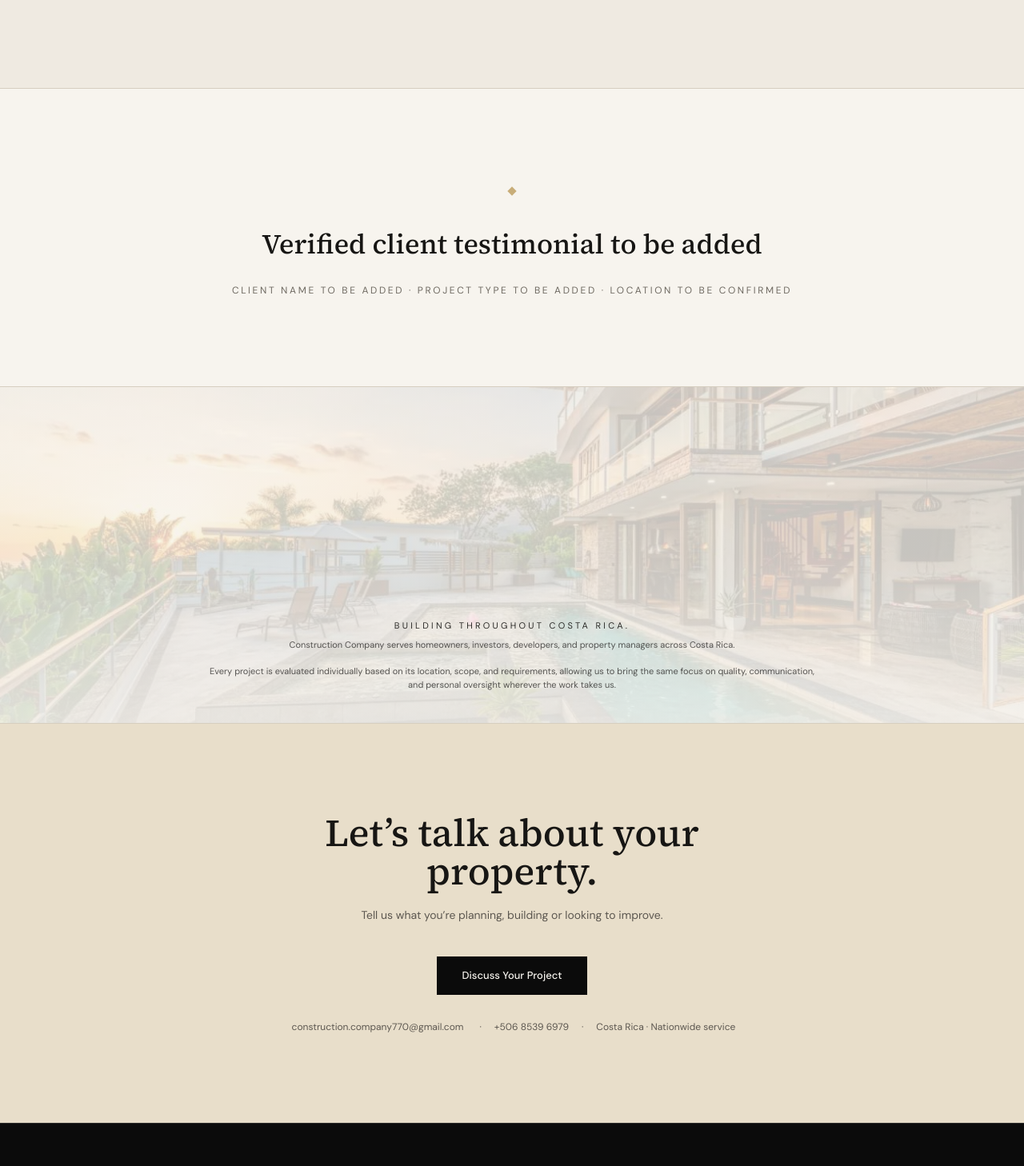
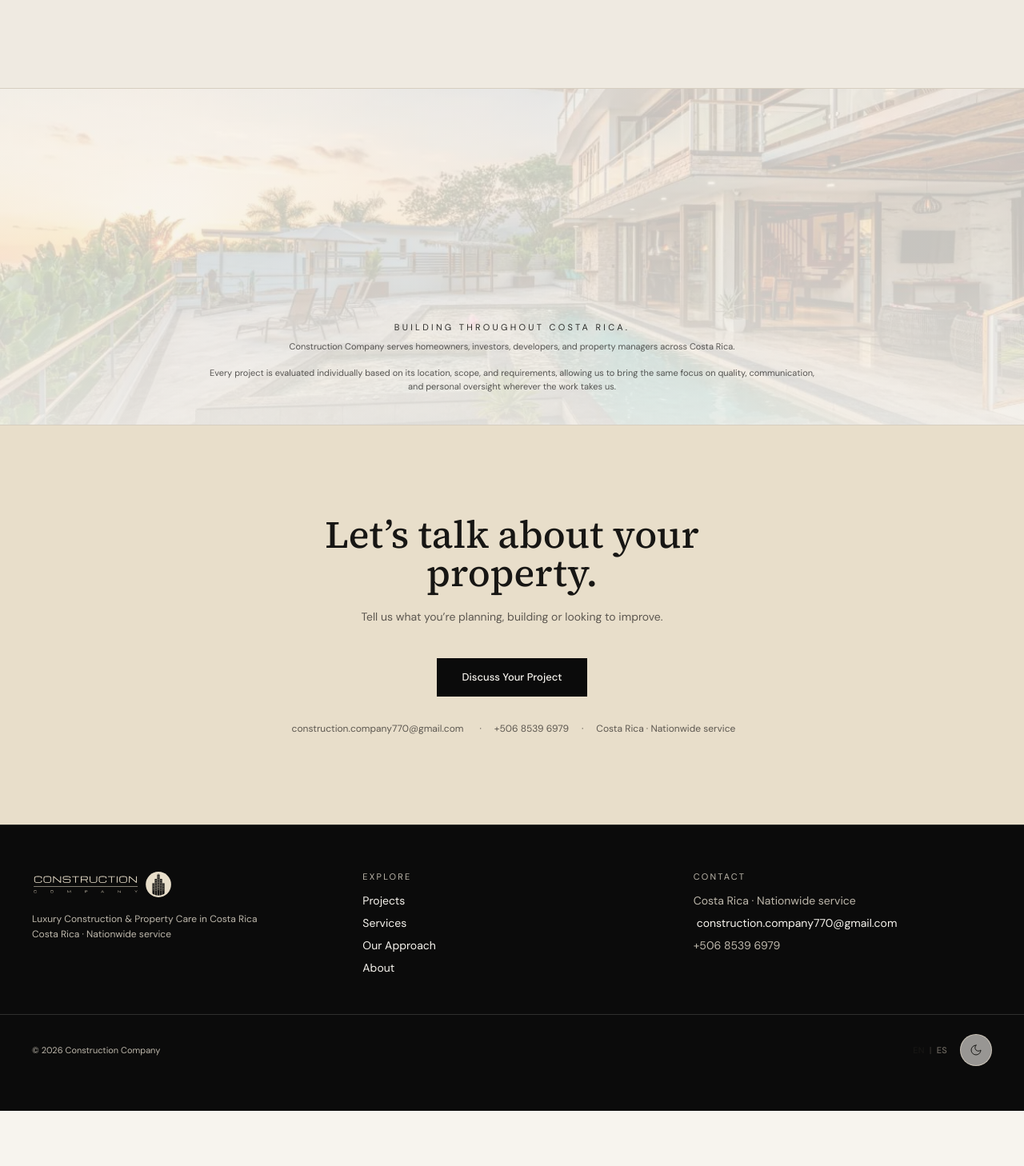
Before and after one commit to javs199/Construction-Company, a React (Vite) app in the folder apps/web/: page / in a window 1280 px wide. Shown: the part 10032-11490 px from the top of the page at 80% size. After the commit the page ends 11421 px from the top, so only its background shows below. Built offline with nearby package versions, Linux system fonts and the light colour scheme.

Commit message:
feat: implement whatsapp-first contact flow

```diff
--- /dev/null
+++ b/apps/web/src/config/contact.js
@@ -0,0 +1,7 @@
+export const CONTACT = {
+  email: 'construction.company770@gmail.com',
+  phoneDisplay: '+506 8539 6979',
+  phoneDigits: '50685396979',
+  phoneHref: 'tel:+50685396979',
+  whatsappBase: 'https://wa.me/50685396979',
+};
--- a/apps/web/src/i18n/translations.js
+++ b/apps/web/src/i18n/translations.js
@@ -16,8 +16,9 @@ const translations = {
       { label: 'Contact', href: '#contact' },
     ],
     contact: {
-      emailAddress: 'construction.company770@gmail.com',
-      emailHref: 'mailto:construction.company770@gmail.com?subject=Project%20Inquiry%20%E2%80%94%20Construction%20Company'
+      emailSubject: 'Project Inquiry — Construction Company',
+      whatsappMessage: 'Hello Construction Company, I’d like to discuss a project or property in Costa Rica. Could we discuss the next steps?',
+      whatsappLabel: 'Discuss your project on WhatsApp (opens in a new tab)'
     },
     hero: {
       eyebrow: 'Costa Rica · Design · Build · Steward',
@@ -205,10 +206,6 @@ const translations = {
         { label: 'Personal work philosophy to be added' }
       ]
     },
-    testimonial: {
-      quote: 'Verified client testimonial to be added',
-      meta: 'Client name to be added · Project type to be added · Location to be confirmed'
-    },
     location: {
       headline: "Building throughout Costa Rica.",
       body: "Construction Company serves homeowners, investors, developers, and property managers across Costa Rica.\n\nEvery project is evaluated individually based on its location, scope, and requirements, allowing us to bring the same focus on quality, communication, and personal oversight wherever the work takes us."
@@ -224,8 +221,7 @@ const translations = {
       explore: 'Explore',
       services: 'Services',
       contact: 'Contact',
-      copyright: 'Construction Company',
-      phonePlaceholder: "+506 8539 6979"
+      copyright: 'Construction Company'
     },
     accessibility: {
         "openMenu": "Open menu",
@@ -268,8 +264,9 @@ const translations = {
       { label: 'Contacto', href: '#contact' },
     ],
     contact: {
-      emailAddress: 'construction.company770@gmail.com',
-      emailHref: 'mailto:construction.company770@gmail.com?subject=Consulta%20de%20proyecto%20%E2%80%94%20Construction%20Company'
+      emailSubject: 'Consulta de proyecto — Construction Company',
+      whatsappMessage: 'Hola Construction Company, quisiera conversar sobre un proyecto o una propiedad en Costa Rica. ¿Podemos hablar sobre los próximos pasos?',
+      whatsappLabel: 'Hablemos de su proyecto por WhatsApp (se abre en una pestaña nueva)'
     },
     hero: {
       eyebrow: 'Costa Rica · Diseño · Construcción · Cuidado',
@@ -458,10 +455,6 @@ const translations = {
         { label: 'Filosofía de trabajo personal pendiente' }
       ]
     },
-    testimonial: {
-      quote: 'Testimonio verificado de cliente pendiente',
-      meta: 'Nombre del cliente pendiente · Tipo de proyecto pendiente · Ubicación por confirmar'
-    },
     location: {
       headline: "Construimos en todo Costa Rica.",
       body: "Construction Company atiende a propietarios, inversionistas, desarrolladores y administradores de propiedades en todo Costa Rica.\n\nCada proyecto se evalúa individualmente según su ubicación, alcance y requerimientos, permitiéndonos mantener el mismo enfoque en calidad, comunicación y supervisión personal dondequiera que se desarrolle el trabajo."
@@ -477,8 +470,7 @@ const translations = {
       explore: 'Explorar',
       services: 'Servicios',
       contact: 'Contacto',
-      copyright: 'Construction Company',
-      phonePlaceholder: "+506 8539 6979"
+      copyright: 'Construction Company'
     },
     accessibility: {
         "openMenu": "Abrir menú",
--- a/apps/web/src/pages/HomePage.jsx
+++ b/apps/web/src/pages/HomePage.jsx
@@ -4,6 +4,7 @@ import { useTheme } from 'next-themes';
 import { Menu, X, Moon, Sun, Check } from 'lucide-react';
 import Reveal from '@/components/Reveal';
 import Seo from '@/components/Seo';
+import { CONTACT } from '@/config/contact';
 import { cn } from '@/lib/utils';
 import { useLanguage } from '@/i18n/LanguageContext';
 
@@ -76,6 +77,7 @@ function Header() {
   const [open, setOpen] = useState(false);
   const { t } = useLanguage();
   const nav = t('navigation');
+  const whatsappHref = `${CONTACT.whatsappBase}?text=${encodeURIComponent(t('contact.whatsappMessage'))}`;
   const menuBtnRef = React.useRef(null);
 
   React.useEffect(() => {
@@ -115,7 +117,10 @@ function Header() {
           <LanguageToggle className="hidden sm:flex mr-2" />
           <ThemeToggle />
           <a
-            href="#contact"
+            href={whatsappHref}
+            target="_blank"
+            rel="noopener noreferrer"
+            aria-label={t('contact.whatsappLabel')}
             className="hidden rounded-sm bg-primary px-5 py-2.5 font-sans-body text-[12px] font-medium tracking-wide text-primary-foreground transition hover:opacity-90 sm:inline-flex focus-visible:outline-none focus-visible:ring-2 focus-visible:ring-primary focus-visible:ring-offset-2 focus-visible:ring-offset-background"
           >
             {t('hero.ctaDiscuss')}
@@ -148,7 +153,10 @@ function Header() {
               </a>
             ))}
             <a
-              href="#contact"
+              href={whatsappHref}
+              target="_blank"
+              rel="noopener noreferrer"
+              aria-label={t('contact.whatsappLabel')}
               onClick={() => setOpen(false)}
               className="mt-2 inline-flex justify-center rounded-sm bg-primary px-5 py-3 text-sm text-primary-foreground focus-visible:outline-none focus-visible:ring-2 focus-visible:ring-primary focus-visible:ring-offset-2 focus-visible:ring-offset-background"
             >
@@ -167,6 +175,9 @@ export default function HomePage() {
   const servicesList = t('services.list');
   const approachPhases = t('approach.phases');
   const nav = t('navigation');
+  const whatsappHref = `${CONTACT.whatsappBase}?text=${encodeURIComponent(t('contact.whatsappMessage'))}`;
+
+  const emailHref = `mailto:${CONTACT.email}?subject=${encodeURIComponent(t('contact.emailSubject'))}`;
 
   const projectImgs = [IMG.casaDapezi, IMG.carabao, IMG.lasOlas];
 
@@ -214,7 +225,10 @@ export default function HomePage() {
               </p>
               <div className="mt-8 flex flex-wrap items-center gap-3">
                 <a
-                  href="#contact"
+                  href={whatsappHref}
+                  target="_blank"
+                  rel="noopener noreferrer"
+                  aria-label={t('contact.whatsappLabel')}
                   className="inline-flex items-center gap-2 rounded-sm bg-primary px-6 py-3 font-sans-body text-[13px] font-medium text-primary-foreground transition hover:opacity-90 active:scale-[0.98] focus-visible:outline-none focus-visible:ring-2 focus-visible:ring-primary focus-visible:ring-offset-2 focus-visible:ring-offset-background"
                 >
                   {t('hero.ctaDiscuss')}
@@ -521,23 +535,6 @@ export default function HomePage() {
         </div>
       </section>
 
-      {/* Testimonial */}
-      <section className="border-b border-border bg-background py-20 md:py-28">
-        <div className="mx-auto max-w-3xl px-5 text-center md:px-8">
-          <Reveal>
-            <div className="mx-auto mb-8 flex h-8 w-8 items-center justify-center">
-              <span className="block h-2 w-2 rotate-45 bg-gold" />
-            </div>
-            <blockquote className="font-display text-2xl font-medium leading-snug text-foreground md:text-3xl lg:text-[2.15rem]">
-              {t('testimonial.quote')}
-            </blockquote>
-            <p className="mt-8 font-sans-body text-xs uppercase tracking-[0.22em] text-muted-foreground">
-              {t('testimonial.meta')}
-            </p>
-          </Reveal>
-        </div>
-      </section>
-
       {/* Location */}
       <section className="border-b border-border bg-background">
         <div className="relative grid">
@@ -565,15 +562,18 @@ export default function HomePage() {
               {t('finalCta.body')}
             </p>
             <a
-              href={t('contact.emailHref')}
+              href={whatsappHref}
+              target="_blank"
+              rel="noopener noreferrer"
+              aria-label={t('contact.whatsappLabel')}
               className="mt-10 inline-flex rounded-sm px-8 py-3.5 font-sans-body text-[13px] font-medium transition active:scale-[0.98] bg-[var(--final-cta-button-bg)] text-[var(--final-cta-button-text)] hover:bg-[var(--final-cta-button-hover-bg)] hover:text-[var(--final-cta-button-hover-text)] focus-visible:outline-none focus-visible:ring-2 focus-visible:ring-gold"
             >
               {t('finalCta.cta')}
             </a>
             <div className="mt-8 flex flex-col items-center gap-2 font-sans-body text-xs sm:flex-row sm:justify-center sm:gap-4" style={{ color: 'var(--final-cta-muted)' }}>
-              <a href={t('contact.emailHref')} className="rounded-sm transition hover:text-[var(--final-cta-text)] focus-visible:outline-none focus-visible:ring-2 focus-visible:ring-gold px-1">{t('contact.emailAddress')}</a>
+              <a href={emailHref} className="rounded-sm transition hover:text-[var(--final-cta-text)] focus-visible:outline-none focus-visible:ring-2 focus-visible:ring-gold px-1">{CONTACT.email}</a>
               <span className="hidden sm:inline">·</span>
-              <span>{t('footer.phonePlaceholder')}</span>
+              <a href={CONTACT.phoneHref} className="rounded-sm transition hover:text-[var(--final-cta-text)] focus-visible:outline-none focus-visible:ring-2 focus-visible:ring-gold">{CONTACT.phoneDisplay}</a>
               <span className="hidden sm:inline">·</span>
               <span>{t('footer.location')}</span>
             </div>
@@ -609,11 +609,11 @@ export default function HomePage() {
             <ul className="space-y-2 font-sans-body text-sm" style={{ color: 'var(--footer-muted)' }}>
               <li>{t('footer.location')}</li>
               <li>
-                <a href={t('contact.emailHref')} className="break-all rounded-sm transition hover:text-gold focus-visible:outline-none focus-visible:ring-2 focus-visible:ring-gold px-1" style={{ color: 'var(--footer-text)' }}>
-                  {t('contact.emailAddress')}
+                <a href={emailHref} className="break-all rounded-sm transition hover:text-gold focus-visible:outline-none focus-visible:ring-2 focus-visible:ring-gold px-1" style={{ color: 'var(--footer-text)' }}>
+                  {CONTACT.email}
                 </a>
               </li>
-              <li>{t('footer.phonePlaceholder')}</li>
+              <li><a href={CONTACT.phoneHref} className="rounded-sm transition hover:text-gold focus-visible:outline-none focus-visible:ring-2 focus-visible:ring-gold">{CONTACT.phoneDisplay}</a></li>
             </ul>
           </div>
         </div>
```
